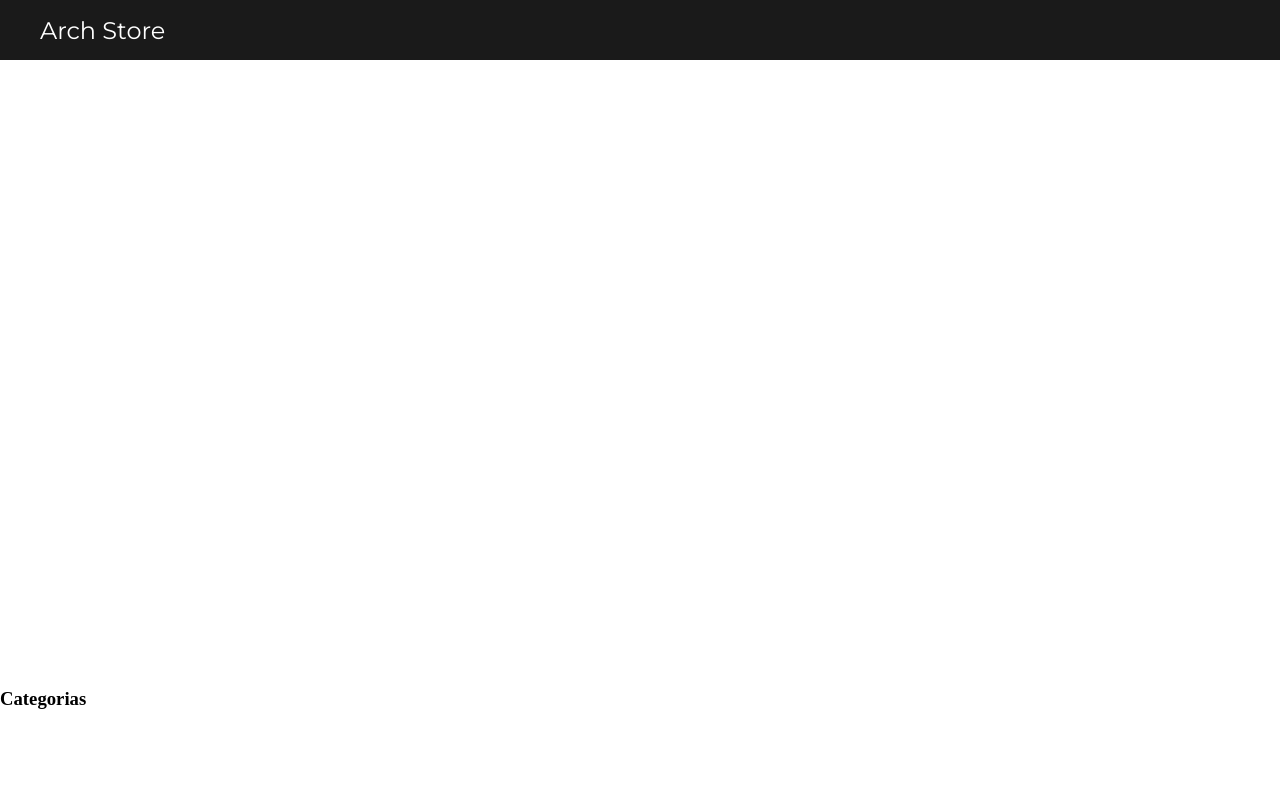
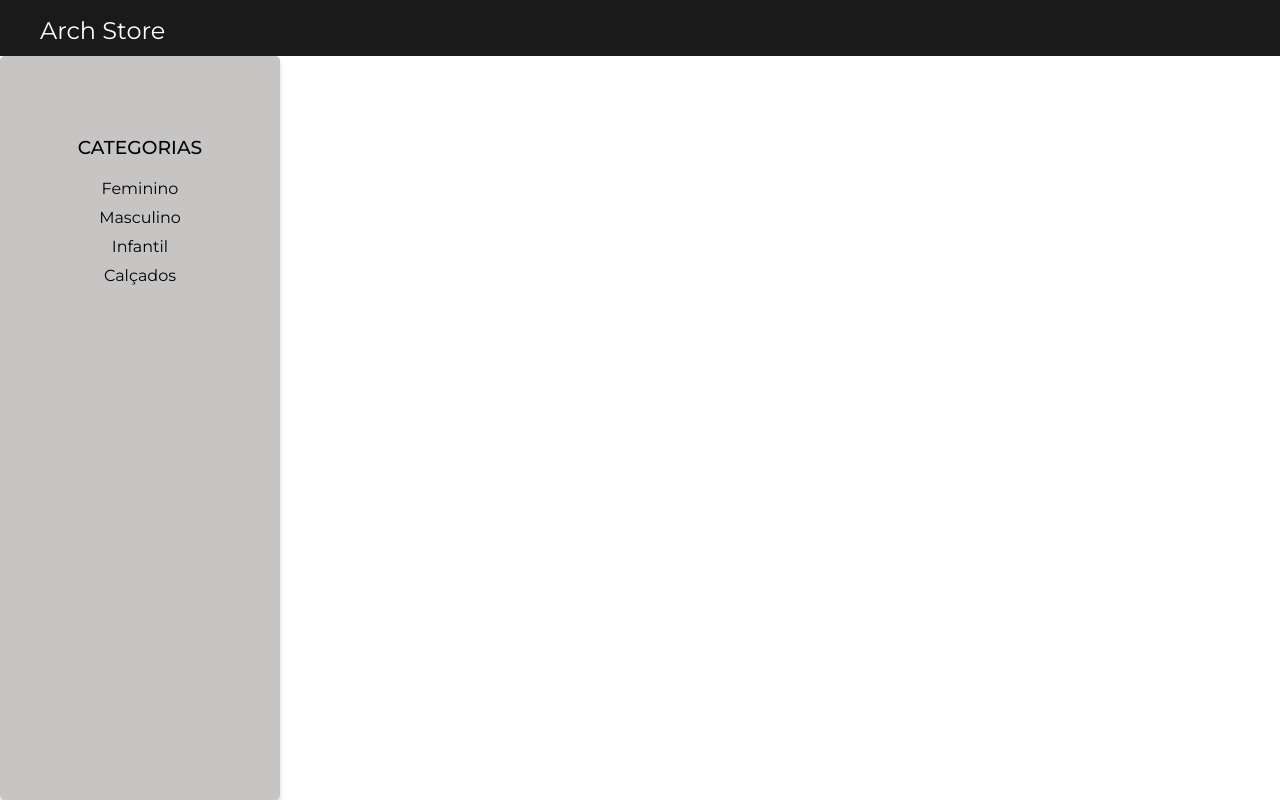
Before and after one commit to geminivasconcelos/arch-store, a React (Create React App) app: page / in a window 1280 px wide. Built offline with nearby package versions, Linux system fonts and the light colour scheme.

Commit message:
refactor: ajuste na navegacao das paginas

```diff
--- a/src/components/Categories/index.jsx
+++ b/src/components/Categories/index.jsx
@@ -4,13 +4,12 @@ import './style.css'
 export default function Categories() {
 	return (
 		<div className='navigation-menu'>
-			<h3>Categorias</h3>
-			<ul>
-				<li className="btn-menu"></li>
-				<li className="btn-menu"></li>
-				<li className="btn-menu"></li>
-				<li className="btn-menu"></li>
-				<li className="btn-menu"></li>
+			<h3 className='titulo-nav'>Categorias</h3>
+			<ul className='lista-categoria'>
+				<li className="btn-menu">Feminino</li>
+				<li className="btn-menu">Masculino</li>
+				<li className="btn-menu">Infantil</li>
+				<li className="btn-menu">Calçados</li>
 			</ul>
 		</div>
 	);
--- a/src/components/Categories/style.css
+++ b/src/components/Categories/style.css
@@ -0,0 +1,29 @@
+.navigation-menu {
+  background: rgb(199, 196, 196);
+  height: 100%;
+  width: 280px;
+  z-index: -1;
+  border-radius: 5px;
+  box-shadow: 0px 4px 4px rgba(90, 89, 89, 0.25);
+  display: flex;
+  flex-direction: column;
+  align-items: center;
+}
+
+.titulo-nav {
+  margin-top: 80px;
+  font-family: Montserrat;
+  text-transform: uppercase;
+  font-weight: 500;
+}
+
+.lista-categoria {
+  text-align: center;
+  margin-top: 10px;
+  font-family: Montserrat;
+  font-weight: 400;
+}
+
+.btn-menu{
+    margin-top: 10px;
+}
```
